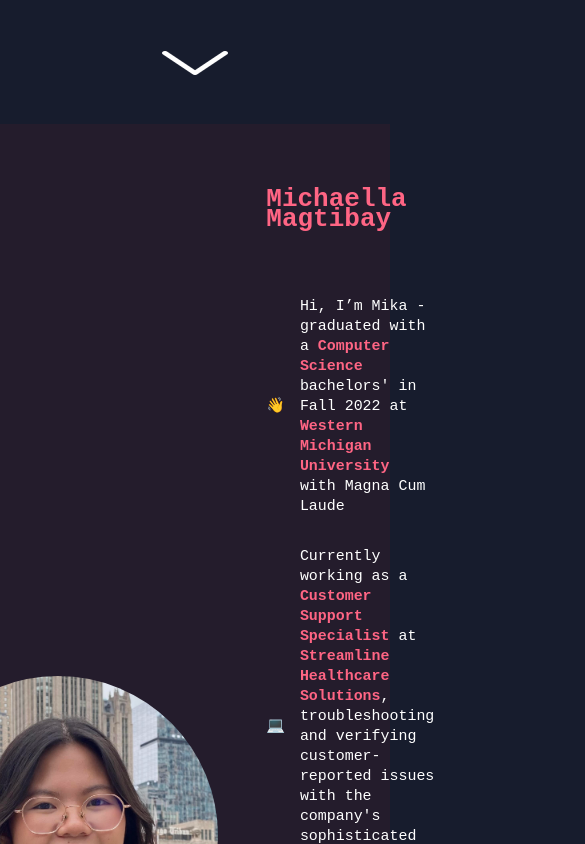
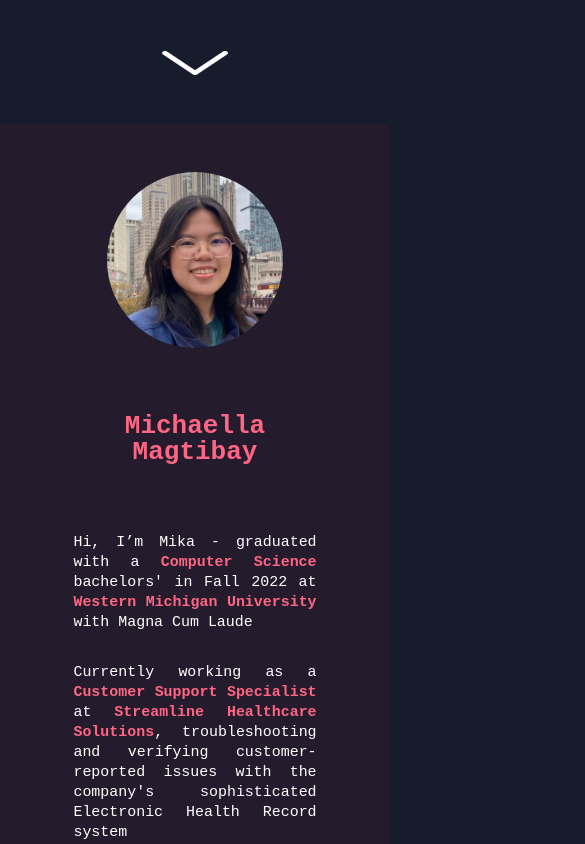
Before and after one commit to TheyFoundMing/portfolio, a React (Create React App) app: page /#/ in a window 390 px wide. Shown: the part 720-1564 px from the top of the page, 585 px wide, since content can reach past the window. Built offline with nearby package versions, Linux system fonts and the light colour scheme.

Commit message:
Make it mobile-friendly

```diff
--- a/package.json
+++ b/package.json
@@ -15,6 +15,7 @@
     "react-router-hash-link": "^2.4.3",
     "react-scripts": "5.0.0",
     "react-scroll-trigger": "^0.6.10",
+    "typescript": "^5.3.3",
     "web-vitals": "^2.1.2"
   },
   "scripts": {
--- a/src/index.css
+++ b/src/index.css
@@ -381,3 +381,54 @@
 .position li {
   line-height: 1.5em;
 }
+
+@media only screen and (max-width: 820px) {
+  .me {
+    height: 11em;
+    width: 11em;
+  }
+
+  .projects-container {
+    grid-template-columns: 1fr 1fr;
+  }
+
+  .about-content {
+    flex-direction: column;
+  }
+
+  .profile-description {
+    text-align: justify;
+  }
+
+  .profile-description h1 {
+    text-align: center;
+    line-height: 1em;
+  }
+}
+
+@media only screen and (max-width: 600px) {
+  .projects-container {
+    grid-template-columns: unset;
+  }
+
+  .about-content {
+    max-width: unset;
+  }
+
+  #experience {
+    text-align: unset;
+  }
+
+  .me {
+    margin-top: 3em;
+  }
+
+  #intro h2 {
+    font-size: 3em;
+  }
+
+  nav,
+  .emoji {
+    display: none;
+  }
+}
```
Also changed, not shown: 1 other file (tests, documents, lock files or other folders).
